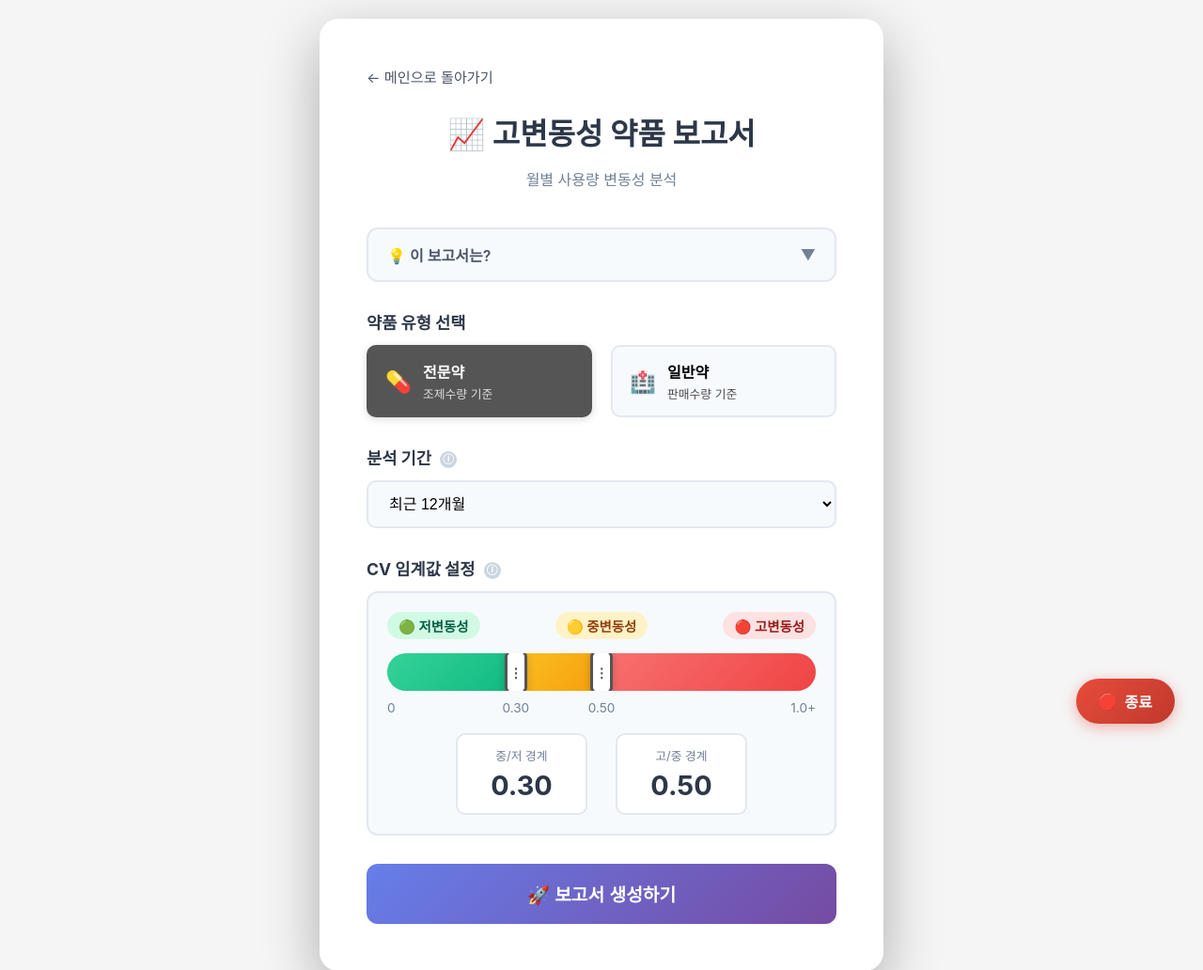
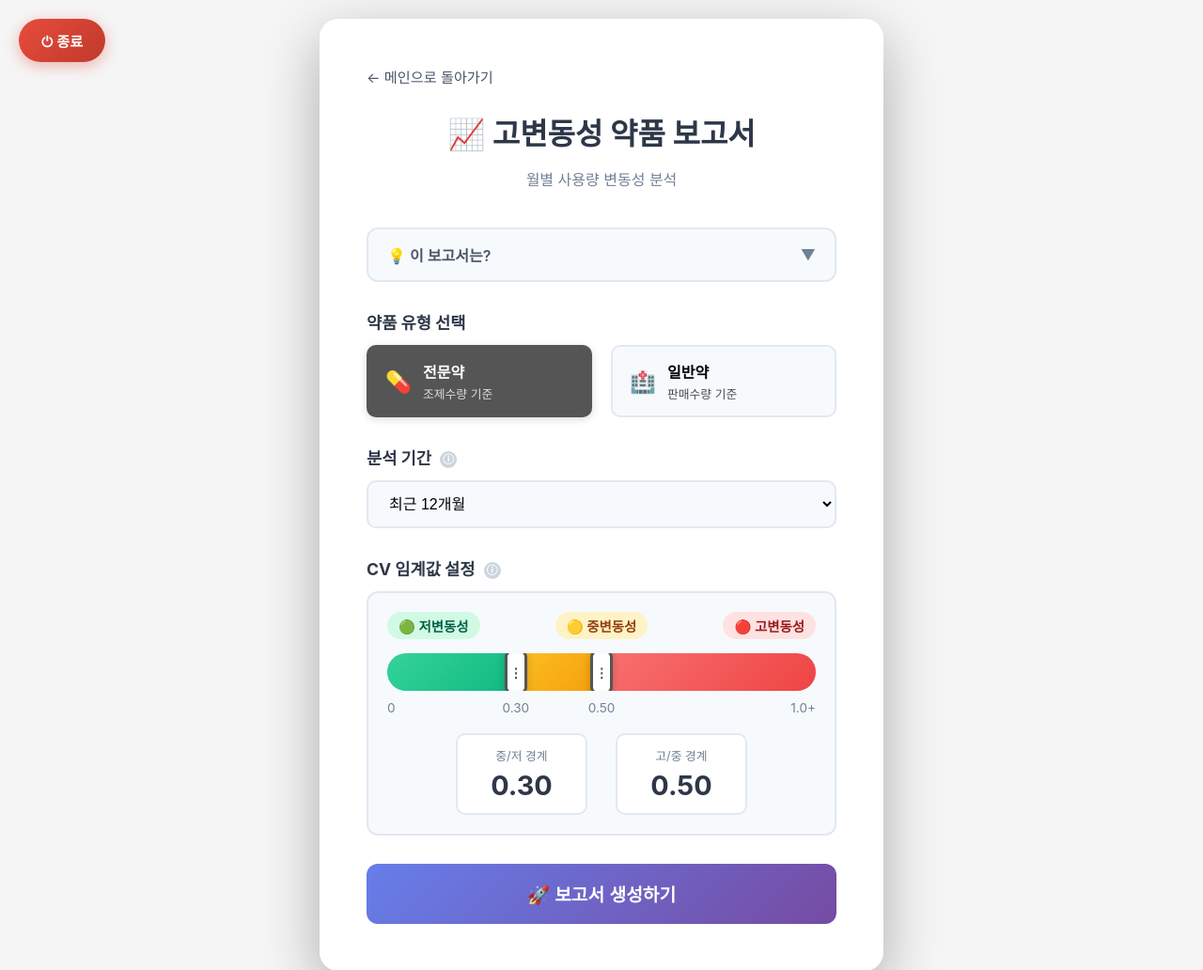
Before and after one commit to ejrwoals/yak-jaego, a Flask app: page /workflow/volatility in a window 1280 px wide. Shown: the top 1032 px of the page at 94% size. Run offline with Flask 3, Linux system fonts and the light colour scheme.

Commit message:
Unify shutdown button icon and position across all pages for consistent UI

```diff
--- a/templates/drug_manage.html
+++ b/templates/drug_manage.html
@@ -936,10 +936,7 @@
     </style>
 </head>
 <body>
-    <button class="btn-shutdown" onclick="shutdownServer()">
-        <span>🛑</span>
-        <span>종료</span>
-    </button>
+    <button class="btn-shutdown" onclick="shutdownServer()">⏻ 종료</button>
 
     <div class="container">
         <a href="/" class="back-link" style="margin-bottom: 20px;">← 홈으로 돌아가기</a>
--- a/templates/index.html
+++ b/templates/index.html
@@ -1002,10 +1002,7 @@
         </div>
     </div>
 
-    <button class="btn-shutdown" onclick="shutdownServer()">
-        <span>🛑</span>
-        <span>종료</span>
-    </button>
+    <button class="btn-shutdown" onclick="shutdownServer()">⏻ 종료</button>
 
     <script>
         // DB 정보 토글
--- a/templates/patient_manage.html
+++ b/templates/patient_manage.html
@@ -720,10 +720,7 @@
     </style>
 </head>
 <body>
-    <button class="btn-shutdown" onclick="shutdownServer()">
-        <span>&#128721;</span>
-        <span>종료</span>
-    </button>
+    <button class="btn-shutdown" onclick="shutdownServer()">⏻ 종료</button>
 
     <div class="container">
         <a href="/" class="back-link" style="margin-bottom: 20px;">&#8592; 홈으로 돌아가기</a>
--- a/templates/workflow_order.html
+++ b/templates/workflow_order.html
@@ -463,10 +463,7 @@
         <div class="status-message" id="statusMessage"></div>
     </div>
 
-    <button class="btn-shutdown" onclick="shutdownServer()">
-        <span>🛑</span>
-        <span>종료</span>
-    </button>
+    <button class="btn-shutdown" onclick="shutdownServer()">⏻ 종료</button>
 
     <script>
         // ========== 토스트 알림 ==========
--- a/templates/workflow_simple.html
+++ b/templates/workflow_simple.html
@@ -679,10 +679,7 @@
         </div>
     </div>
 
-    <button class="exit-btn" onclick="exitApp()">
-        <span>🛑</span>
-        <span>종료</span>
-    </button>
+    <button class="exit-btn" onclick="exitApp()">⏻ 종료</button>
 
     <script>
         function showToast(message, type = 'success') {
--- a/templates/workflow_volatility.html
+++ b/templates/workflow_volatility.html
@@ -418,8 +418,8 @@
 
         .exit-btn {
             position: fixed;
-            bottom: 30px;
-            right: 30px;
+            top: 20px;
+            left: 20px;
             display: flex;
             align-items: center;
             gap: 8px;
@@ -428,16 +428,22 @@
             color: white;
             border: none;
             border-radius: 25px;
-            font-size: 1em;
+            font-size: 0.95em;
             font-weight: 600;
             cursor: pointer;
             box-shadow: 0 4px 15px rgba(231, 76, 60, 0.4);
-            transition: transform 0.2s, box-shadow 0.2s;
+            transition: all 0.3s ease;
+            z-index: 1000;
         }
 
         .exit-btn:hover {
             transform: translateY(-2px);
             box-shadow: 0 6px 20px rgba(231, 76, 60, 0.5);
+            background: linear-gradient(135deg, #c0392b 0%, #a93226 100%);
+        }
+
+        .exit-btn:active {
+            transform: translateY(0);
         }
 
         /* Toast */
@@ -593,10 +599,7 @@
         </div>
     </div>
 
-    <button class="exit-btn" onclick="exitApp()">
-        <span>🛑</span>
-        <span>종료</span>
-    </button>
+    <button class="exit-btn" onclick="exitApp()">⏻ 종료</button>
 
     <script>
         function showToast(message, type = 'success') {
```
